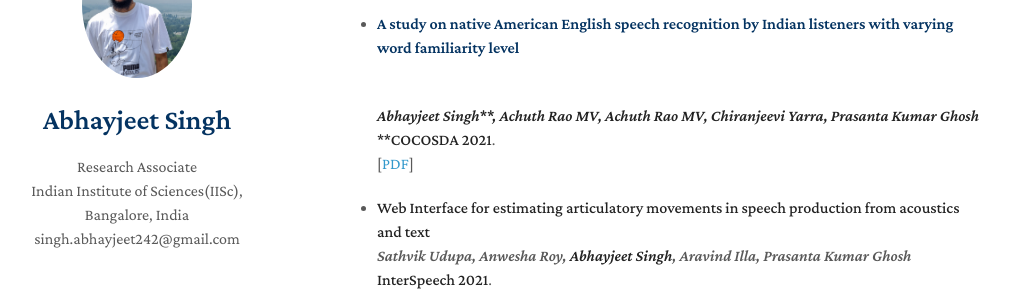
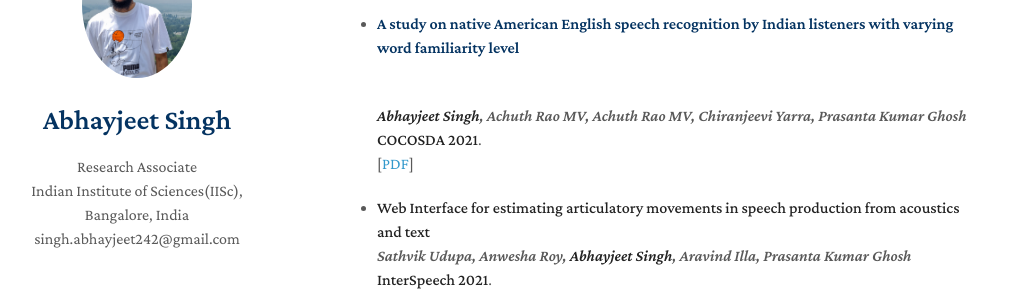
Before and after one commit to Abhay242/Abhay242.github.io, a Jekyll site: the page built from index.md, in a window 1280 px wide and 900 px high, scrolled down 301 px. Shown: the part 153-448 px from the top of the window, without its empty margins (133-1142 px from the left). Built offline with Jekyll 4.4.1, drawn with Linux system fonts in a browser that asks for light colours; nearby versions of some CDN libraries; a style sheet for code colours, icons or effects is not loaded; our own code applies the rules of GitHub Pages for plain Markdown files.

```diff
--- a/index.md
+++ b/index.md
@@ -17,7 +17,7 @@ Inquistive towards the field of Machine Learning and its unnumerable real-world
 
 - #### A study on native American English speech recognition by Indian listeners with varying word familiarity level
   <br>
-  ***Abhayjeet Singh**, Achuth Rao MV, Achuth Rao MV, Chiranjeevi Yarra, Prasanta Kumar Ghosh*
+  _**Abhayjeet Singh**, Achuth Rao MV, Achuth Rao MV, Chiranjeevi Yarra, Prasanta Kumar Ghosh_
   <br>
  **COCOSDA 2021**.
   <br>
```
